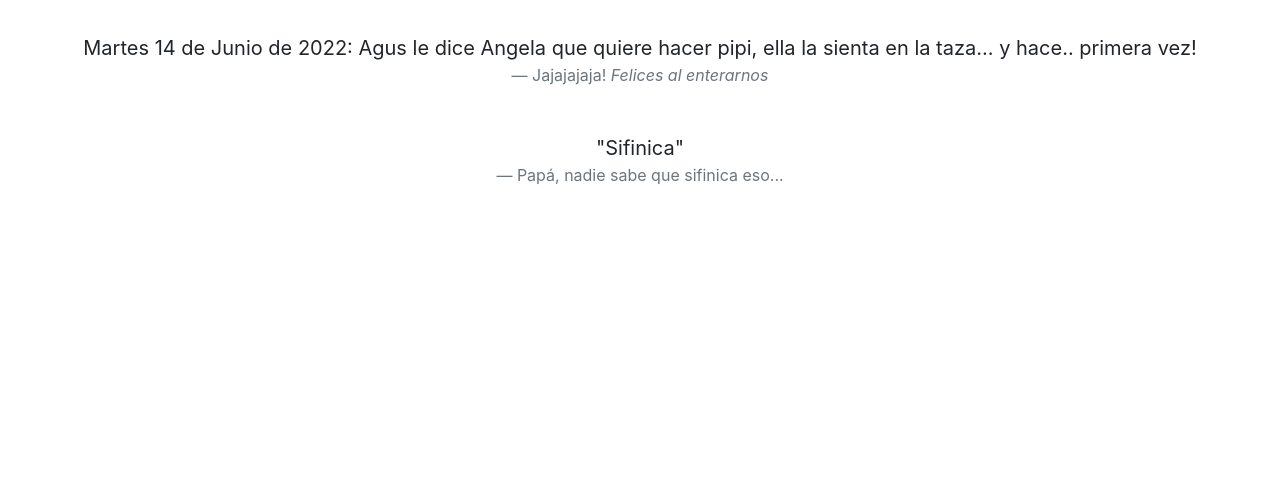
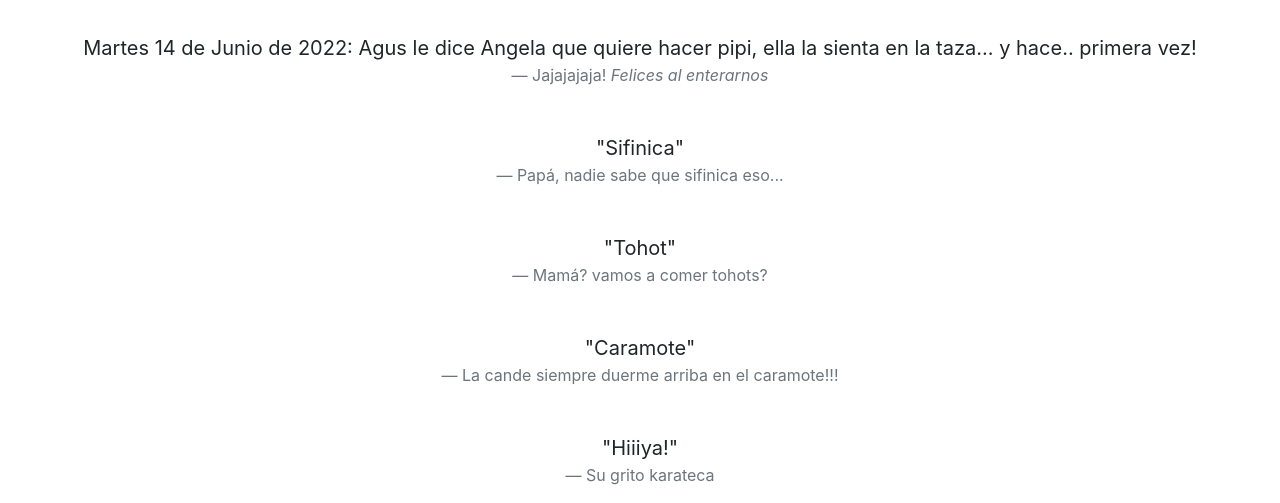
Before and after one commit to cristobalgh/cumpleagus, a Flask app: page / in a window 1280 px wide. Shown: the part 443-946 px from the top of the page. Before the commit the page ends 627 px from the top, so only its background shows below. Run offline with Flask 2, Linux system fonts and the light colour scheme; some libraries are stand-ins or nearby versions.

Commit message:
palabras

```diff
--- a/templates/index.html
+++ b/templates/index.html
@@ -49,9 +49,21 @@
     		ella la sienta en la taza... y hace.. primera vez!</p>
       <footer class="blockquote-footer">Jajajajaja! <cite title="Source Title">Felices al enterarnos</cite></footer>
     </blockquote>
-        <blockquote class="blockquote text-center">
+    <blockquote class="blockquote text-center">
       <p class="mb-0"><br>"Sifinica"</p>
       <footer class="blockquote-footer">Papá, nadie sabe que sifinica eso...</footer>
     </blockquote>
+    <blockquote class="blockquote text-center">
+      <p class="mb-0"><br>"Tohot"</p>
+      <footer class="blockquote-footer">Mamá? vamos a comer tohots?</footer>
+    </blockquote>
+    <blockquote class="blockquote text-center">
+      <p class="mb-0"><br>"Caramote"</p>
+      <footer class="blockquote-footer">La cande siempre duerme arriba en el caramote!!!</footer>
+    </blockquote>
+    <blockquote class="blockquote text-center">
+      <p class="mb-0"><br>"Hiiiya!"</p>
+      <footer class="blockquote-footer">Su grito karateca</footer>
+    </blockquote>
   </body>
 </html>
```
